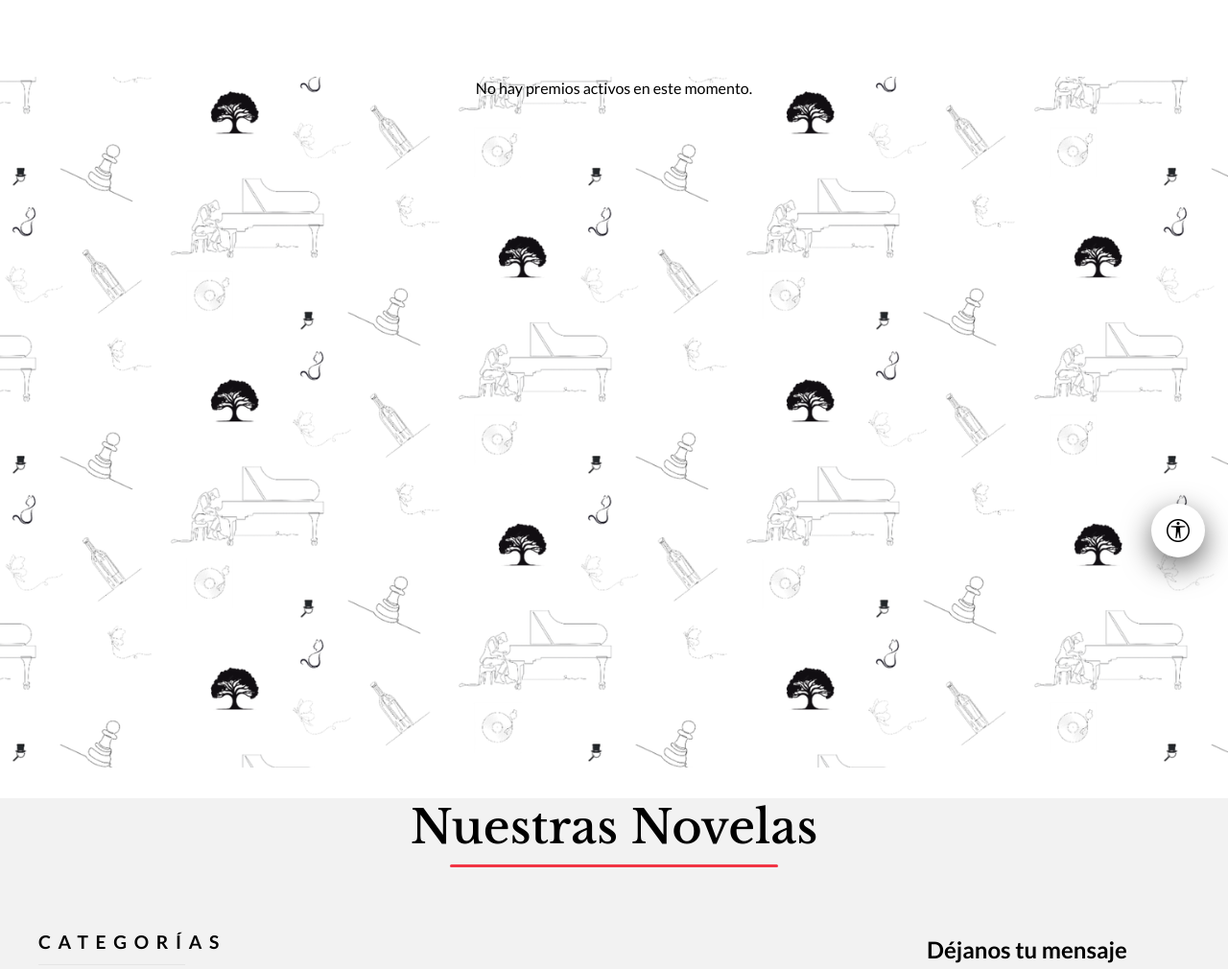
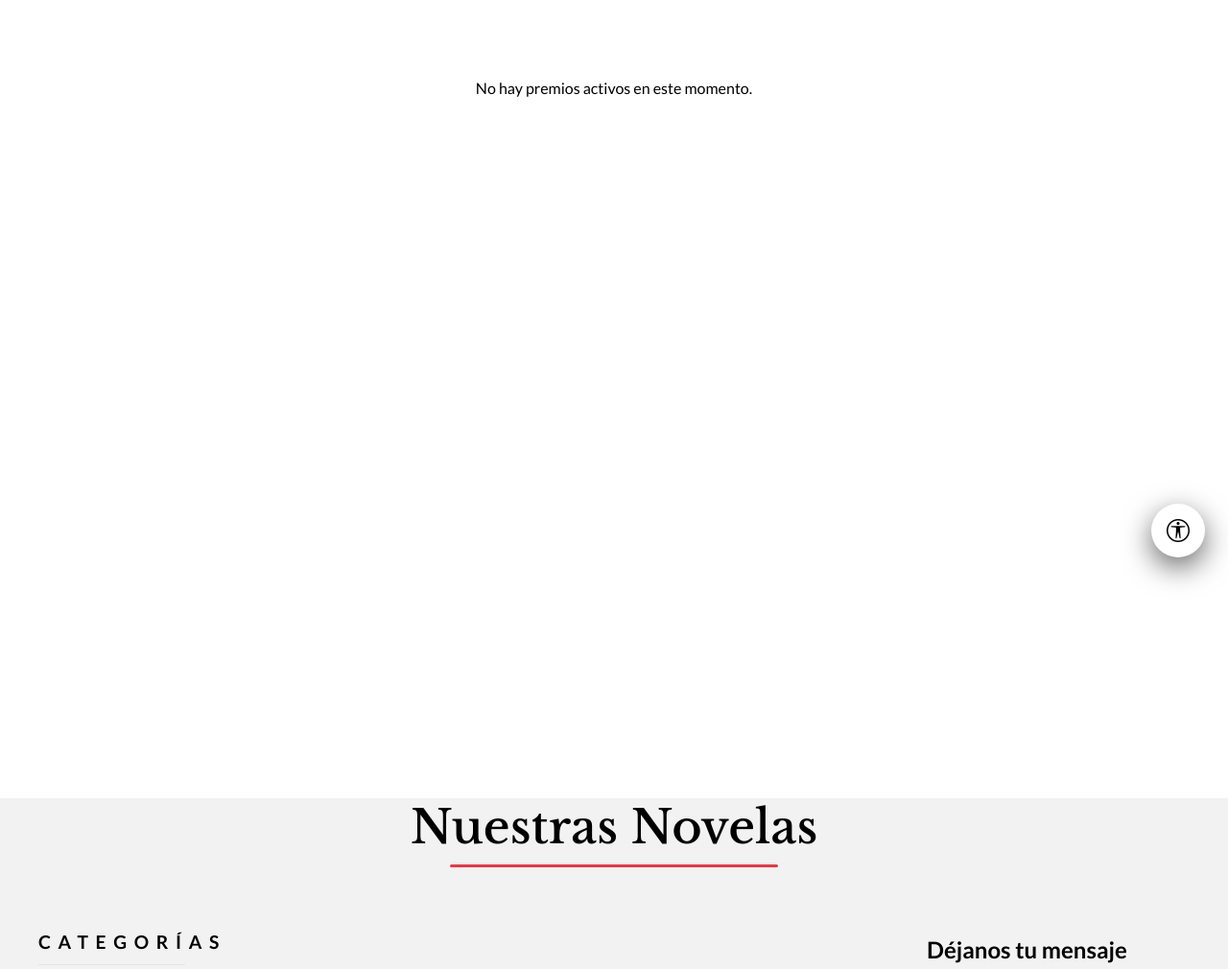
Before and after one commit to albert-amado/Bajo-el-volc-n-ediciones-Django, a Django app: template home/templates/home/index.html in a window 1280 px wide. Shown: the part 195-1205 px from the top of the page at 96% size. Run offline with Django 5.2, Linux system fonts and the light colour scheme; the template is opened without the code that fills it, so the values that code supplies are empty; some web fonts are replaced.

Commit message:
fix: hacemos cambios de diseño en css

```diff
--- a/core/static/css/var.css
+++ b/core/static/css/var.css
@@ -15,7 +15,7 @@
   /* Primitivos modo oscuro — escala de superficie */
   --pr-dark-900:      #141414; /* fondo general oscuro, más oscuro que el central */
   --pr-dark-800:      #19191A; /* tono central pedido — tarjetas/superficie alterna oscuro */
-  --pr-dark-700:      #313333; /* más claro — hover/elementos flotantes oscuro */
+  --pr-dark-700:      #171717; /* más claro — hover/elementos flotantes oscuro */
 
   /* Variables de prueba — libres para iterar diseño */
   --pr-test-red:      #F23545;
--- a/noticias/static/noticias/css/premios_carrusel.css
+++ b/noticias/static/noticias/css/premios_carrusel.css
@@ -7,10 +7,7 @@
   max-height: 90vh;
   margin: 0 auto;
 }
-.bev-premios-carrusel {
-    margin-top: 0.9rem;
-    background-image: var(--bg-patron-volcan);
-}
+
 
 .carousel-inner,
 .bev-premios-carrusel__item {
```
